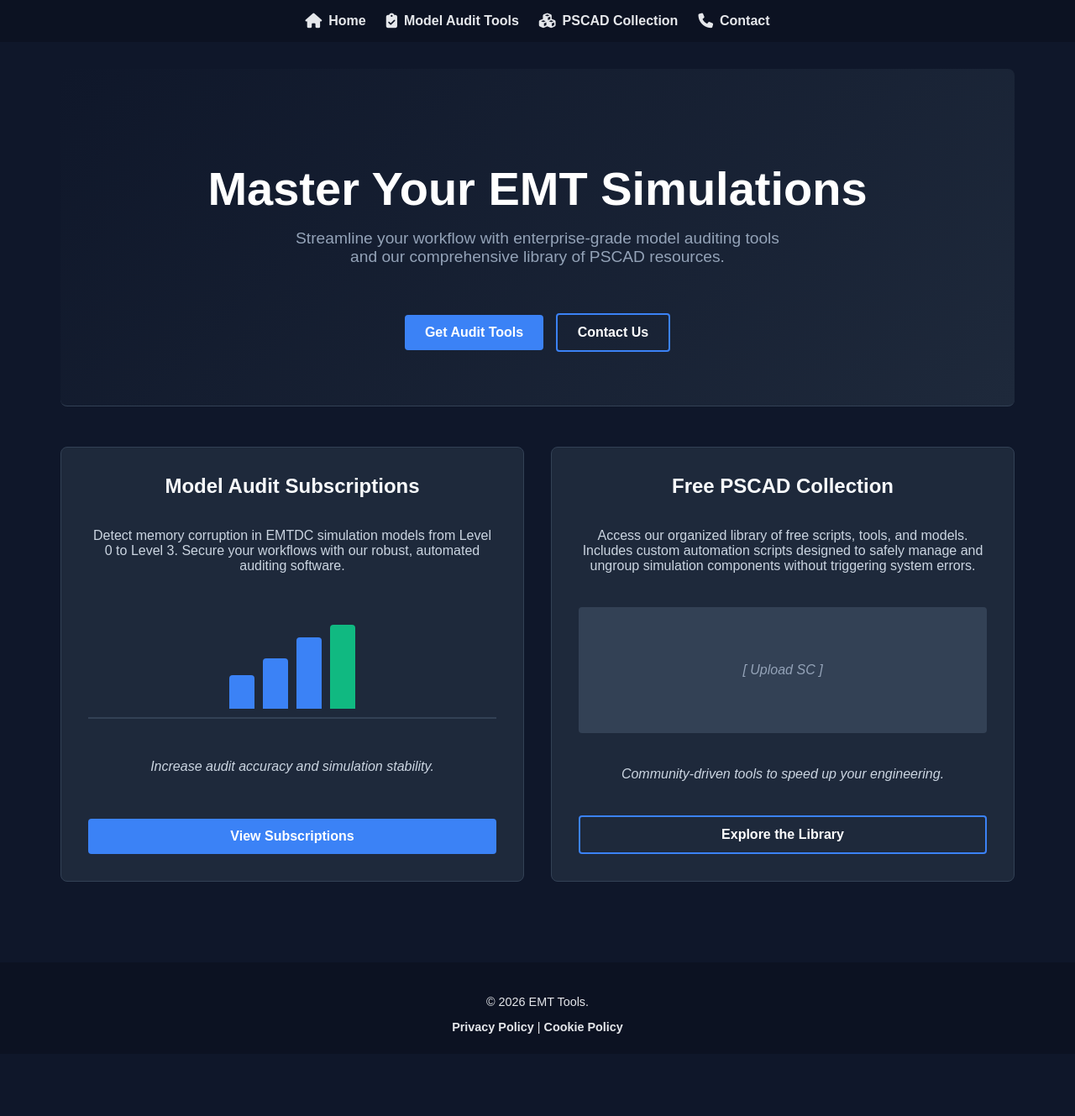
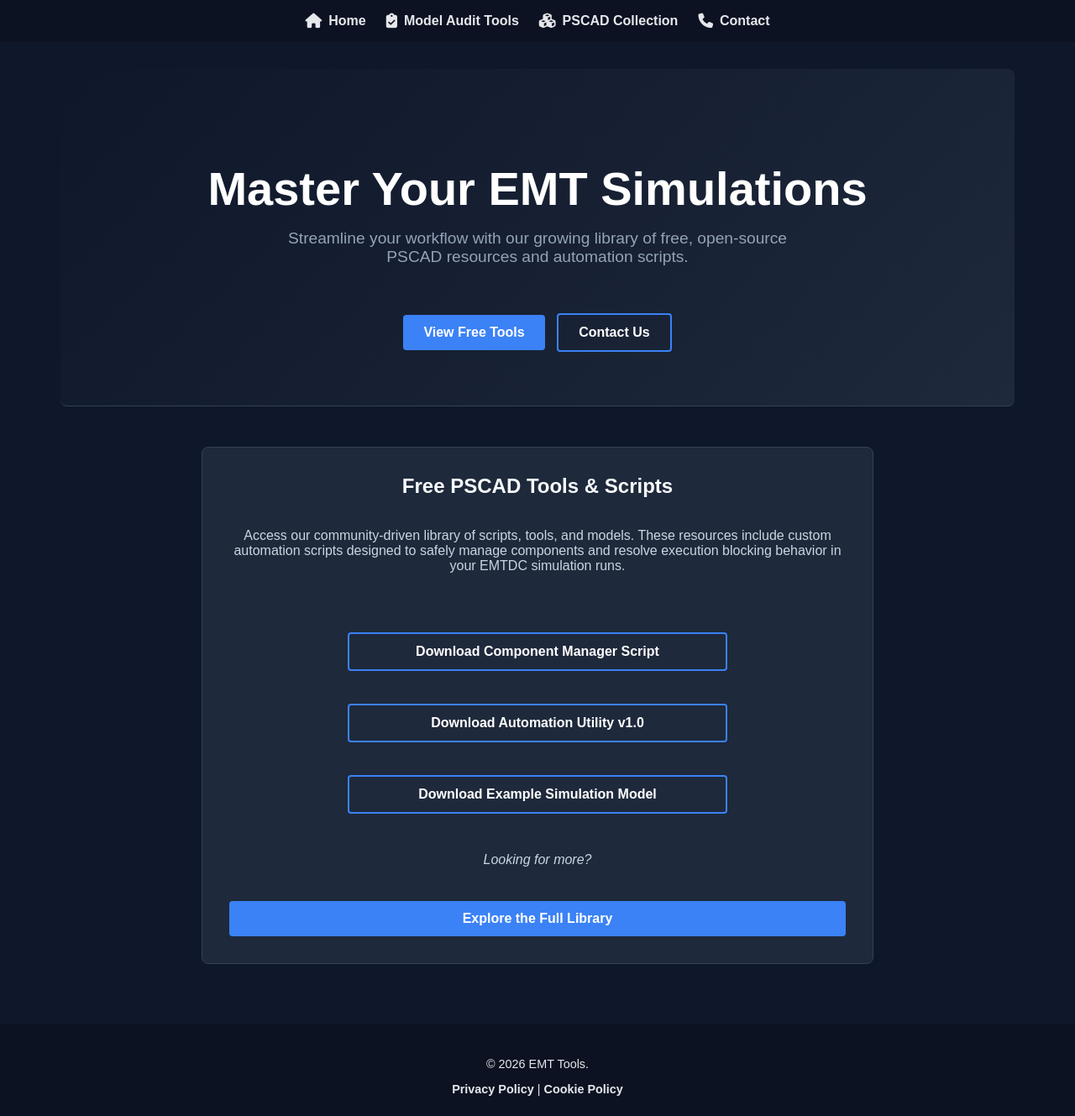
Before and after one commit to EMT-Tools/emt-tools.github.io, a Jekyll site: the page built from index.html, in a window 1280 px wide. Shown: the whole page at 84% size. Built offline with Jekyll 4.4.1, drawn with Linux system fonts in a browser that asks for light colours; before the commit the page ends 1255 px from its top, so only the background shows below that.

Commit message:
Update index.html

```diff
--- a/index.html
+++ b/index.html
@@ -1,44 +1,44 @@
 ---
 layout: default
-title: EMT Tools | Professional PSCAD & EMTDC Solutions
-description: Discover professional model audit subscription tools and an extensive open-source collection of PSCAD automation scripts and resources.
+title: EMT Tools | Free Professional PSCAD & EMTDC Resources
+description: Discover an extensive open-source collection of free PSCAD automation scripts, EMTDC tools, and engineering resources.
 ---
 
 <section class="hero">
   <h1>Master Your EMT Simulations</h1>
-  <p>Streamline your workflow with enterprise-grade model auditing tools and our comprehensive library of PSCAD resources.</p>
+  <p>Streamline your workflow with our growing library of free, open-source PSCAD resources and automation scripts.</p>
   <div>
-    <a href="/model-audit-tools/" class="btn">Get Audit Tools</a>
+    <a href="#downloads" class="btn">View Free Tools</a>
     <a href="/contact/" class="btn btn-secondary" style="margin-left: 10px;">Contact Us</a>
   </div>
 </section>
 
-<section class="features-grid">
+<section id="downloads" style="max-width: 800px; margin: 40px auto; padding: 0 20px; text-align: center;">
 
   <div class="card">
-    <h2>Model Audit Subscriptions</h2>
-    <p>Detect memory corruption in EMTDC simulation models from Level 0 to Level 3. Secure your workflows with our robust, automated auditing software.</p>
+    <h2>Free PSCAD Tools & Scripts</h2>
+    <p>Access our community-driven library of scripts, tools, and models. These resources include custom automation scripts designed to safely manage components and resolve execution blocking behavior in your EMTDC simulation runs.</p>
 
-    <div class="css-graph">
-      <div class="bar" style="height: 40%;"></div>
-      <div class="bar" style="height: 60%;"></div>
-      <div class="bar" style="height: 85%;"></div>
-      <div class="bar" style="height: 100%; background-color: #10b981;"></div> </div>
+    <!-- Download Buttons Section -->
+    <div style="margin: 30px 0; display: flex; flex-direction: column; gap: 15px; align-items: center;">
 
-    <p><em>Increase audit accuracy and simulation stability.</em></p>
-    <a href="/model-audit-tools/" class="btn">View Subscriptions</a>
-  </div>
+      <!-- Replace the '#' with your actual file paths (e.g., '/downloads/script1.zip') -->
+      <a href="#" class="btn btn-secondary" style="width: 100%; max-width: 400px;">
+        Download Component Manager Script
+      </a>
 
-  <div class="card">
-    <h2>Free PSCAD Collection</h2>
-    <p>Access our organized library of free scripts, tools, and models. Includes custom automation scripts designed to safely manage and ungroup simulation components without triggering system errors.</p>
+      <a href="#" class="btn btn-secondary" style="width: 100%; max-width: 400px;">
+        Download Automation Utility v1.0
+      </a>
 
-    <div class="img-placeholder">
-      [ Upload SC ]
+      <a href="#" class="btn btn-secondary" style="width: 100%; max-width: 400px;">
+        Download Example Simulation Model
+      </a>
+
     </div>
 
-    <p><em>Community-driven tools to speed up your engineering.</em></p>
-    <a href="/PSCAD-collection/" class="btn btn-secondary">Explore the Library</a>
+    <p><em>Looking for more?</em></p>
+    <a href="/PSCAD-collection/" class="btn">Explore the Full Library</a>
   </div>
 
 </section>
```
